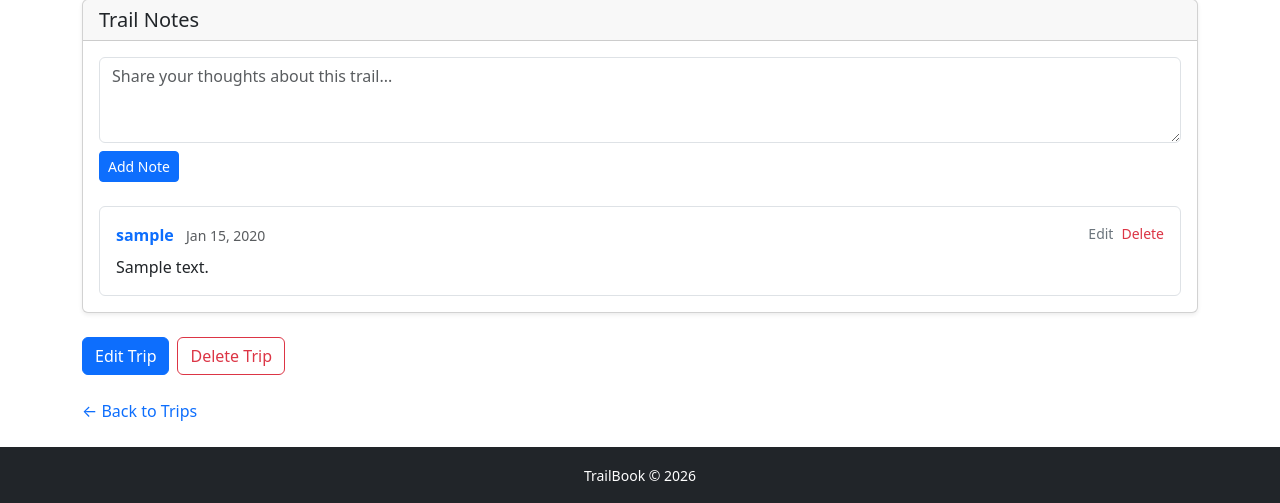
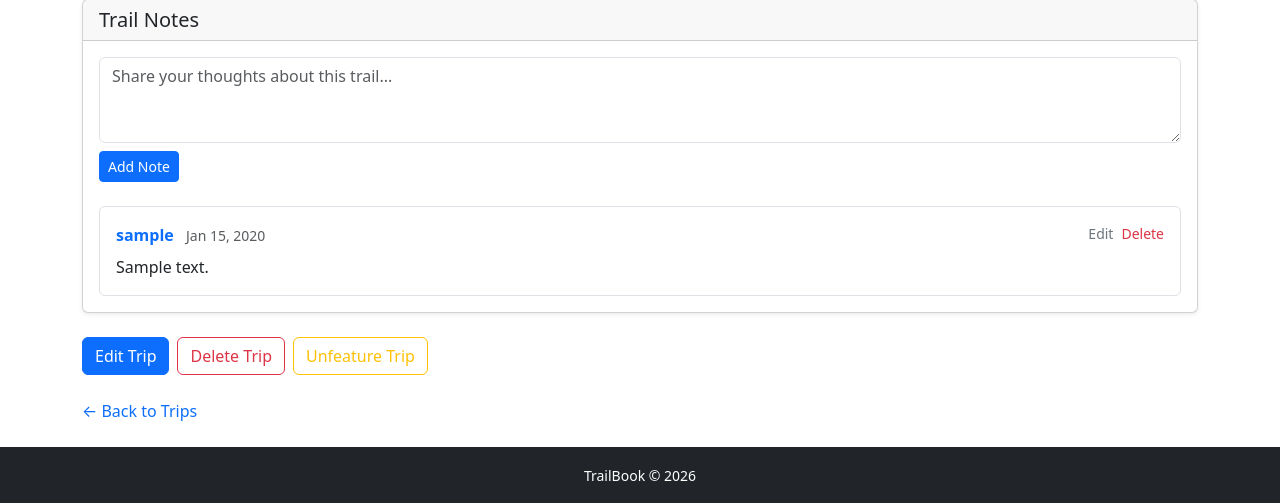
Before and after one commit to IcoPv/TrailBook, a Django app: a page that uses templates/trips/trip-detail.html in a window 1280 px wide. Shown: the part 988-1491 px from the top of the page. Run offline with Django 5.2, Linux system fonts and the light colour scheme; a user stored in the database is signed in; tables that the repository leaves empty hold one stand-in row (values such as "Sample post"); grey boxes marked "Sample" are stand-in pictures; parts of the project's set-up code (start-up, migrations or seed data) failed here and were passed over.

Commit message:
feat: add toggle featured view feat: add featured trips home view feat: add url paths for toggle featured feat: add featured button to trips-detail.html

```diff
--- a/templates/trips/trip-detail.html
+++ b/templates/trips/trip-detail.html
@@ -176,25 +176,32 @@
     </div>
 </div>
 
-<!-- Owner Actions -->
-{% if trip.owner == request.user %}
-<div class="d-flex gap-2 mb-4">
-    <a href="{% url 'trips:update_trip' trip.slug %}" class="btn btn-primary">Edit Trip</a>
-    <a href="{% url 'trips:delete_trip' trip.slug %}" class="btn btn-outline-danger">Delete Trip</a>
-</div>
-{% endif %}
+<!-- Trip Actions -->
+<div class="d-flex flex-wrap align-items-center justify-content-between gap-3 mb-4">
 
-<!-- Bookmark -->
-{% if user.is_authenticated and user != trip.owner %}
-<div class="mb-4">
+    <div class="d-flex flex-wrap gap-2">
+        {% if trip.owner == request.user %}
+            <a href="{% url 'trips:update_trip' trip.slug %}" class="btn btn-primary">Edit Trip</a>
+            <a href="{% url 'trips:delete_trip' trip.slug %}" class="btn btn-outline-danger">Delete Trip</a>
+        {% endif %}
+        {% if perms.trips.can_feature_trips %}
+            <form method="post" action="{% url 'trips:toggle_featured' trip.slug %}">
+                {% csrf_token %}
+                <button type="submit" class="btn btn-outline-warning">
+                    {% if trip.is_featured %}Unfeature Trip{% else %}Feature Trip{% endif %}
+                </button>
+            </form>
+        {% endif %}
+    </div>
+
+    {% if user.is_authenticated and user != trip.owner %}
     <form method="post" action="{% url 'trips:bookmark_toggle' trip.slug %}">
         {% csrf_token %}
-        <button type="submit" class="btn btn-outline-secondary">
-            &#9873; Toggle Bookmark
-        </button>
+        <button type="submit" class="btn btn-outline-secondary">&#9873; Toggle Bookmark</button>
     </form>
+    {% endif %}
+
 </div>
-{% endif %}
 
 <!-- Back Link -->
 <a href="{% url 'trips:trips_list' %}" class="text-decoration-none">&larr; Back to Trips</a>
--- a/trailbook/urls.py
+++ b/trailbook/urls.py
@@ -1,9 +1,9 @@
 
 from django.conf import settings
 from django.conf.urls.static import static
-from django.views.generic import TemplateView
 
 from community.views import BookmarkListView
+from trailbook.views import HomeView
 
 """
 URL configuration for trailbook project.
@@ -24,7 +24,7 @@ urlpatterns = [
     path('photos/', include('gallery.urls')),
     path('notes/', include('community.urls')),
     path('bookmarks/', BookmarkListView.as_view(), name='bookmarks'),
-    path('', TemplateView.as_view(template_name='home.html'), name='home'),
+    path('', HomeView.as_view(), name='home'),
 ]
 
 if settings.DEBUG:
--- a/trips/urls.py
+++ b/trips/urls.py
@@ -2,7 +2,7 @@ from django.urls import path, include
 
 from community.views import TrailNoteCreateView, BookmarkToggleView
 from gallery.views import PhotoUploadView
-from trips.views import TripListView, TripDetailView, TripCreateView, TripUpdateView, TripDeleteView
+from trips.views import TripListView, TripDetailView, TripCreateView, TripUpdateView, TripDeleteView, ToggleFeaturedView
 from waypoints.views import WaypointFormsetView, WaypointCreateView
 
 app_name = 'trips'
@@ -17,6 +17,7 @@ trips_urlpatterns = [
     path('photos/upload/', PhotoUploadView.as_view(), name='upload_photo'),
     path('notes/add/', TrailNoteCreateView.as_view(), name='add_note'),
     path('bookmark/', BookmarkToggleView.as_view(), name='bookmark_toggle'),
+    path('toggle-featured/', ToggleFeaturedView.as_view(), name='toggle_featured'),
 ]
 urlpatterns = [
     path('', TripListView.as_view(), name='trips_list'),
--- a/trips/views.py
+++ b/trips/views.py
@@ -1,8 +1,11 @@
-from django.contrib.auth.mixins import LoginRequiredMixin
+from django.contrib.auth.mixins import LoginRequiredMixin, PermissionRequiredMixin
 from django.db.models import Q
 from django.contrib import messages
+from django.shortcuts import get_object_or_404, redirect
 from django.urls import reverse_lazy
+from django.views import View
 from django.views.generic import ListView, DetailView, CreateView, UpdateView, DeleteView
+
 
 from trips.forms import TripSearchForm, TripForm
 from trips.models import Trip
@@ -100,3 +103,20 @@ class TripDeleteView(LoginRequiredMixin, DeleteView):
 
     def get_queryset(self):
         return Trip.objects.filter(owner=self.request.user)
+
+
+
+
+class ToggleFeaturedView(LoginRequiredMixin, PermissionRequiredMixin, View):
+
+    permission_required = 'trips.can_feature_trips'
+    http_method_names = ['post']
+
+    def post(self, request, slug):
+
+        trip = get_object_or_404(Trip, slug=slug)
+        trip.is_featured = not trip.is_featured
+        trip.save(update_fields=['is_featured'])
+        action = 'featured' if trip.is_featured else 'unfeatured'
+        messages.success(request, f"Trip {action}.")
+        return redirect('trips:trip_detail', slug=trip.slug)
```
Also changed, not shown: templates/home.html (+42 -2 lines), trailbook/views.py (added, +14 -0 lines).
